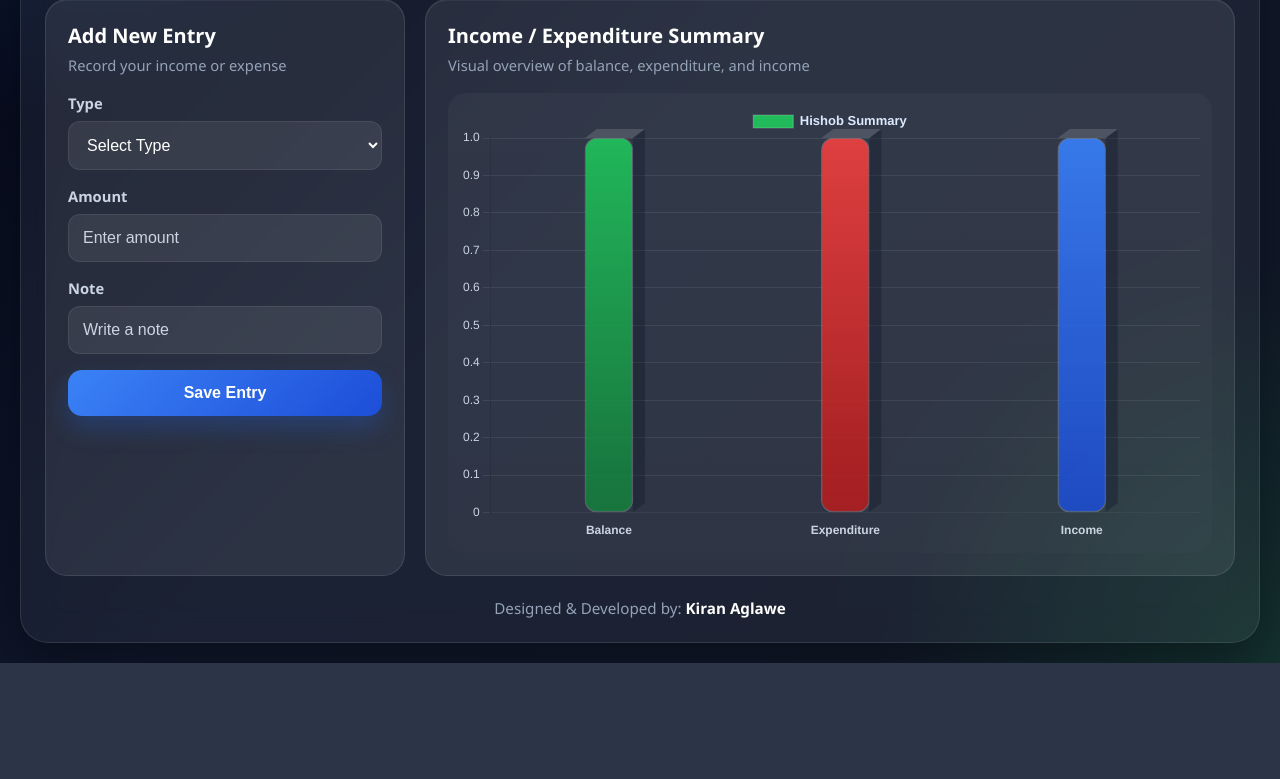
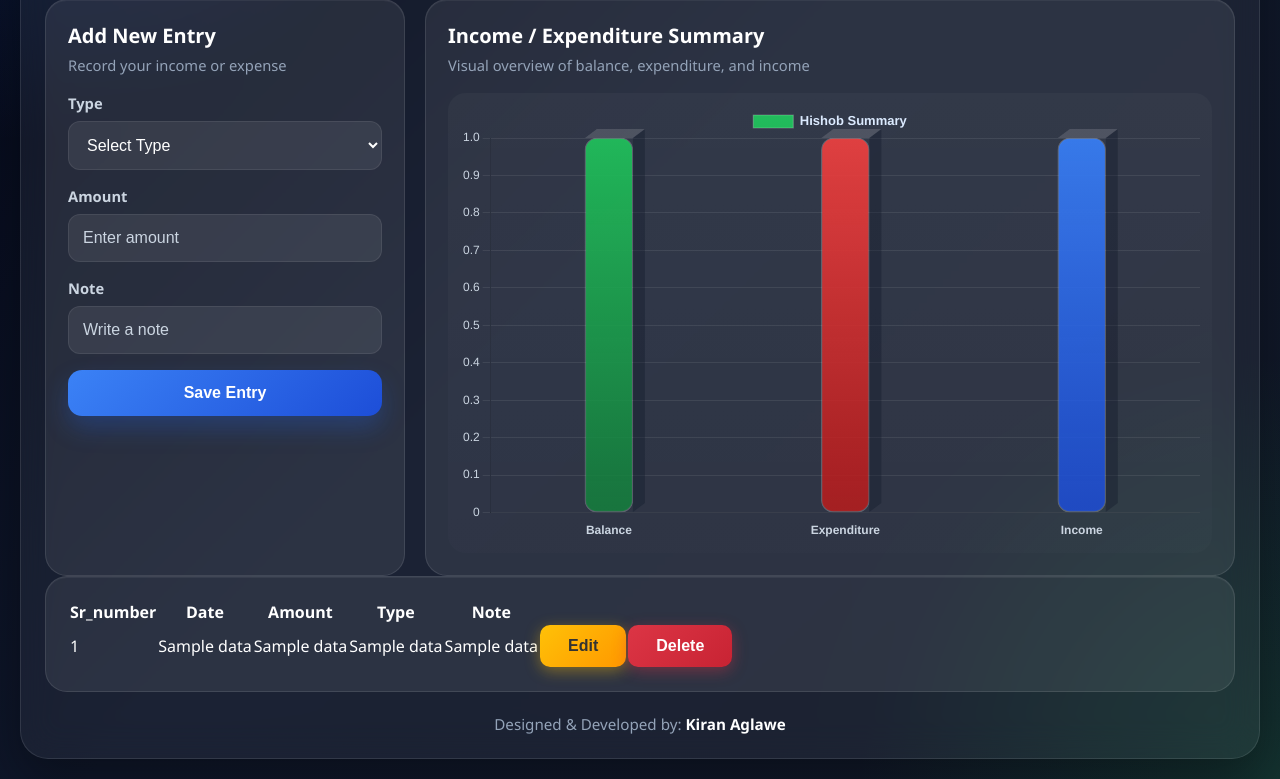
Before and after one commit to kiran18-A/Hishob, a Flask app: template templates/index.html in a window 1280 px wide. Shown: the part 332-1111 px from the top of the page. Before the commit the page ends 995 px from the top, so only its background shows below. Run offline with Flask 3, Linux system fonts and the light colour scheme; the template is opened without the code that fills it: most values are stand-ins (such as "Sample title", 1, 10 or a date in 2020); parts of the project's set-up code (start-up, migrations or seed data) failed here and were passed over.

Commit message:
changed added ten last track

```diff
--- a/app.py
+++ b/app.py
@@ -30,10 +30,10 @@ def check_login():
 
 @app.route("/login_done/<name>")
 def login_done(name):
-    total_income,total_expenditure,total_balance=calculations(name)
+    total_income,total_expenditure,total_balance,data=calculations(name)
     return render_template("index.html",name=name,
                                    total_income=total_income,total_expenditure=total_expenditure,
-                                   total_balance=total_balance)
+                                   total_balance=total_balance,data=data,today_date=today_date)
 
 @app.route("/entry/<name>",methods=["POST"])
 def entry(name):
--- a/database.py
+++ b/database.py
@@ -41,7 +41,9 @@ def calculations(user):
     total_expenditure=cursor.fetchone()
     total_expenditure=total_expenditure[0] or 0
     total_balance = int(total_income)-int(total_expenditure)
-    return total_income,total_expenditure,total_balance
+    cursor.execute("select * from daily_money_flow order by id desc")
+    data=cursor.fetchmany(10)
+    return total_income,total_expenditure,total_balance,data
 
 # def all_data(name):
 #     cursor.execute("SELECT * FROM daily_money_flow WHERE User=%s",(name,))
--- a/templates/index.html
+++ b/templates/index.html
@@ -1,17 +1,100 @@
 <!DOCTYPE html>
-<html lang="en">
+<html lang="en" xmlns="http://www.w3.org/1999/html">
 <head>
     <meta charset="UTF-8">
     <meta name="viewport" content="width=device-width, initial-scale=1.0">
     <title>Daily Expenditure - Hishob</title>
     <link rel="stylesheet" href="{{ url_for('static', filename='css/style.css') }}">
     <script src="https://cdn.jsdelivr.net/npm/chart.js"></script>
+    <style>
+        .red-btn {
+    background: linear-gradient(135deg, #dc3545, #c82333);
+    color: #fff;
+    padding: 12px 28px;
+    border: none;
+    border-radius: 10px;
+    font-size: 16px;
+    font-weight: 600;
+    cursor: pointer;
+    transition: all 0.3s ease;
+    box-shadow: 0 4px 15px rgba(220, 53, 69, 0.4);
+    position: relative;
+    overflow: hidden;
+}
+
+.red-btn:hover {
+    background: linear-gradient(135deg, #c82333, #a71d2a);
+    transform: translateY(-2px) scale(1.02);
+    box-shadow: 0 6px 20px rgba(220, 53, 69, 0.6);
+}
+
+.red-btn:active {
+    transform: scale(0.95);
+}
+
+/* Shine Effect */
+.red-btn::before {
+    content: "";
+    position: absolute;
+    top: 0;
+    left: -75%;
+    width: 50%;
+    height: 100%;
+    background: rgba(255,255,255,0.2);
+    transform: skewX(-25deg);
+    transition: 0.5s;
+}
+
+.red-btn:hover::before {
+    left: 125%;
+}
+        .yellow-btn {
+    background: linear-gradient(135deg, #ffc107, #ff9800);
+    color: #333;
+    padding: 12px 28px;
+    border: none;
+    border-radius: 10px;
+    font-size: 16px;
+    font-weight: 600;
+    cursor: pointer;
+    transition: all 0.3s ease;
+    box-shadow: 0 4px 15px rgba(255, 193, 7, 0.4);
+    position: relative;
+    overflow: hidden;
+}
+
+.yellow-btn:hover {
+    background: linear-gradient(135deg, #ffb300, #fb8c00);
+    transform: translateY(-2px) scale(1.02);
+    box-shadow: 0 6px 20px rgba(255, 193, 7, 0.6);
+}
+
+.yellow-btn:active {
+    transform: scale(0.95);
+}
+
+/* Shine Effect */
+.yellow-btn::before {
+    content: "";
+    position: absolute;
+    top: 0;
+    left: -75%;
+    width: 50%;
+    height: 100%;
+    background: rgba(255,255,255,0.3);
+    transform: skewX(-25deg);
+    transition: 0.5s;
+}
+
+.yellow-btn:hover::before {
+    left: 125%;
+}
+    </style>
 </head>
 <body>
 
     <div class="page">
         <div class="dashboard-shell">
-
             <header class="topbar">
                 <div class="brand-side">
                     <div class="brand">
@@ -99,6 +182,35 @@
                     </div>
                 </div>
             </section>
+            <div>
+                <p></p>
+            </div>
+                <div class="panel form-panel">
+                    <table>
+                        <tr>
+                            <th>Sr_number</th>
+                            <th>Date</th>
+                            <th>Amount</th>
+                            <th>Type</th>
+                            <th>Note</th>
+                        </tr>
+                        {% for i in data %}
+                        <tr>
+                            <td>{{loop.index}}</td>
+                            <td>{{i[1]}}</td>
+                            <td>{{i[2]}}</td>
+                            <td>{{i[3]}}</td>
+                            <td>{{i[4]}}</td>
+                            <td><form><button class="yellow-btn">Edit</button></form></td>
+                            <td><form><button class="red-btn">Delete</button></form></td>
+                            {% if today_data==i[1] %}
+                            <td><form><button>Change Type</button></form></td>
+                            <td><form><button>Delete</button></form></td>
+                            {% endif %}
+                        </tr>
+                        {% endfor %}
+                    </table>
+                </div>
 
             <footer class="footer">
                 <p>Designed &amp; Developed by: <span>Kiran Aglawe</span></p>
```
Also changed, not shown: templates/style.css (+247 -0 lines).
